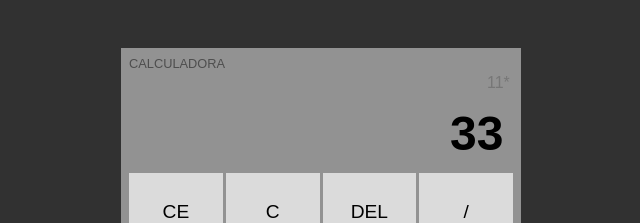
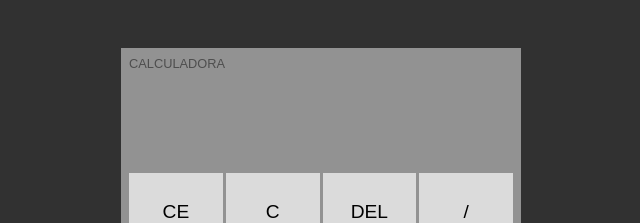
Before and after one commit to washingmg/Calculadora, a plain HTML site: page index.html in a window 1280 px wide. Shown: the top 223 px of the page, without its empty margins (319-959 px from the left). Drawn offline with Linux system fonts and the light colour scheme.

Commit message:
Finished HTML

```diff
--- a/index.html
+++ b/index.html
@@ -13,8 +13,8 @@
           <h3>CALCULADORA</h3>
         </header>
         <section id="operations" aria-live="polite">
-          <div id="previous-operation" aria-label="Previous operation">11*</div>
-          <div id="current-operation" aria-label="Current operation">33</div>
+          <div id="previous-operation" aria-label="Previous operation"></div>
+          <div id="current-operation" aria-label="Current operation"></div>
         </section>
         <section id="buttons-container">
           <button aria-label="Clear entry">CE</button>
```
